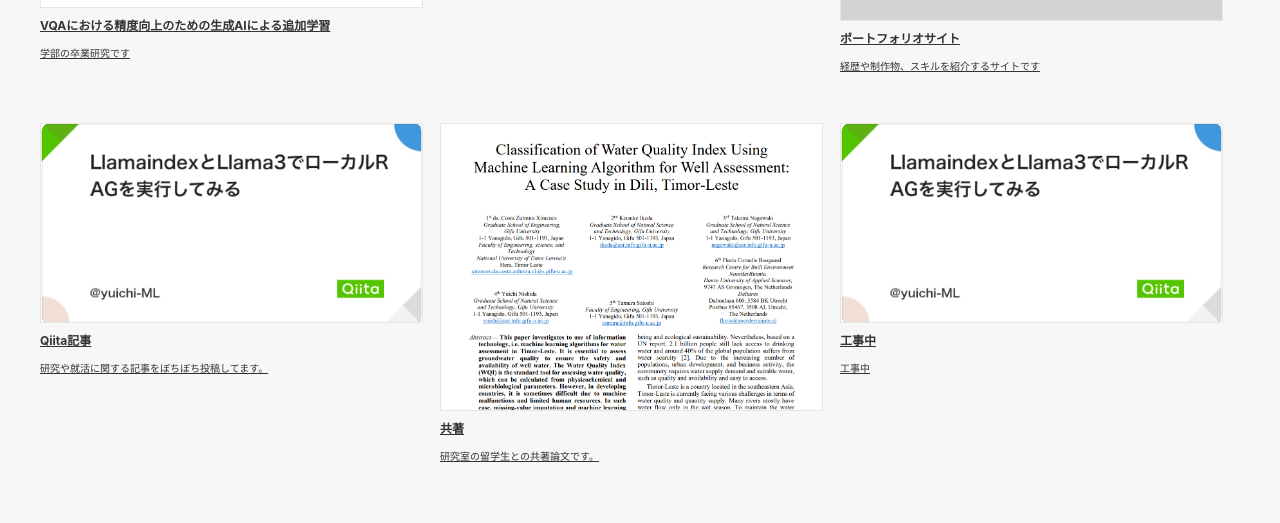
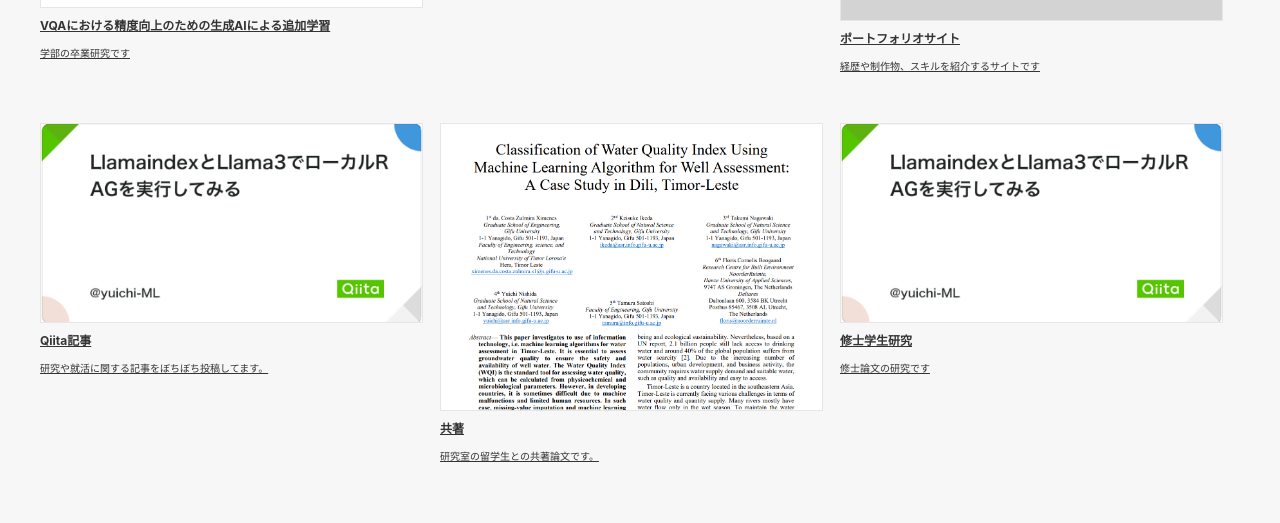
Before and after one commit to yuichi-1218/portfolio, a React (Create React App) app: page / in a window 1280 px wide. Shown: the part 2040-2563 px from the top of the page. Built offline with nearby package versions, Linux system fonts and the light colour scheme.

Commit message:
ページ遷移多分コンプリート

```diff
--- a/src/components/Work.js
+++ b/src/components/Work.js
@@ -3,6 +3,7 @@
 import bachelor from "./img/allll.drawio.png";
 import qiita from "./img/qiita.png";
 import timorleste from "./img/timorleste.png";
+import { Link } from "react-router-dom";
 
 const Work = () => {
   return (
@@ -72,17 +73,13 @@
             <p class="works-info">研究室の留学生との共著論文です。</p>
           </a>
 
-          <a
-            class="works-item"
-            href="https://qiita.com/yuichi-ML/items/cfc213f0e99c72ad3b6e"
-            target="_blank"
-          >
-            <div class="works-img">
-              <img src={qiita} alt="" />
-            </div>
-            <p class="works-name">工事中</p>
-            <p class="works-info">工事中</p>
-          </a>
+          <Link to="/research" className="works-item">
+          <div class="works-img">
+            <img src={qiita} alt="" />
+          </div>
+          <p class="works-name">修士学生研究</p>
+          <p class="works-info">修士論文の研究です</p>
+          </Link>
         </div>
       </div>
     </section>
```
Also changed, not shown: 7 other files (tests, documents, lock files or other folders).
